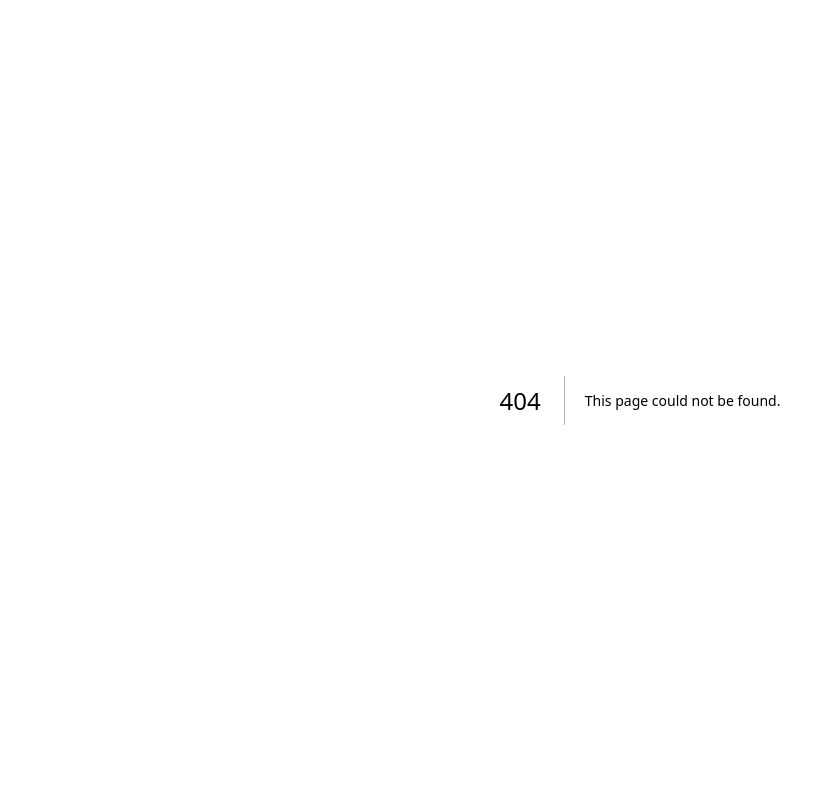
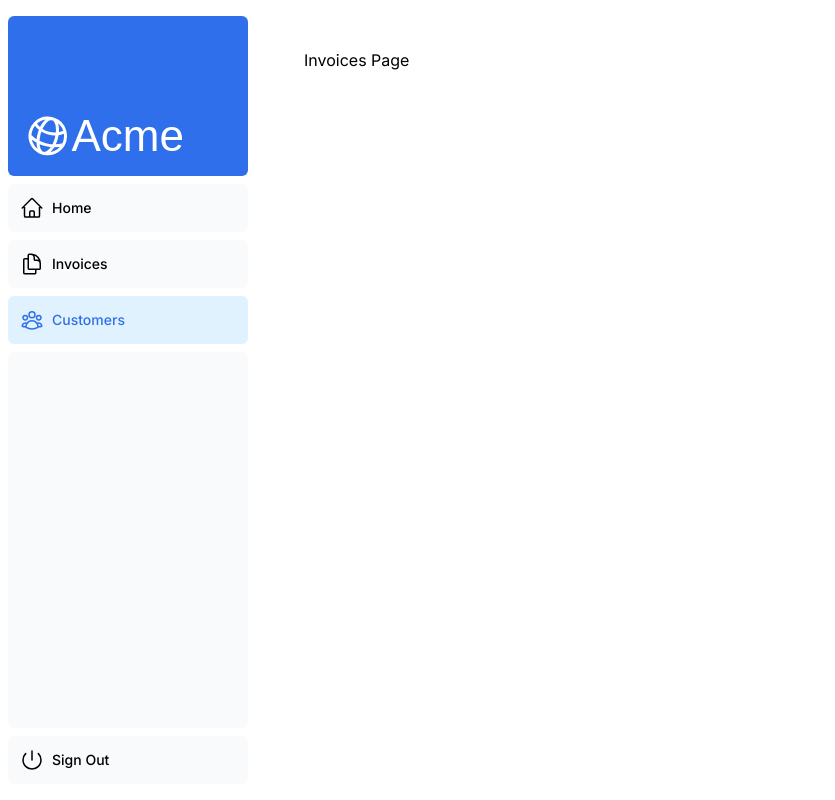
Before and after one commit to amberkamboj77/nextjs-dashboard, a Next.js app: page /dashboard/customers in a window 1280 px wide. Before the commit this address had no page. Shown: the whole page, without its empty margins (0-835 px from the left). Built offline with nearby package versions, Linux system fonts and the light colour scheme; a web font is replaced by a local one.

Commit message:
dashboard setup

```diff
--- /dev/null
+++ b/app/dashboard/customers/page.tsx
@@ -0,0 +1,3 @@
+export default function Page() {
+  return <p>Invoices Page</p>;
+}
--- /dev/null
+++ b/app/dashboard/invoices/page.tsx
@@ -0,0 +1,3 @@
+export default function Page() {
+  return <p>Invoices Page</p>;
+}
--- /dev/null
+++ b/app/dashboard/layout.tsx
@@ -0,0 +1,12 @@
+import SideNav from '@/app/ui/dashboard/sidenav';
+
+export default function Layout({ children }: { children: React.ReactNode }) {
+  return (
+    <div className="flex h-screen flex-col md:flex-row md:overflow-hidden">
+      <div className="w-full flex-none md:w-64">
+        <SideNav />
+      </div>
+      <div className="flex-grow p-6 md:overflow-y-auto md:p-12">{children}</div>
+    </div>
+  );
+}
--- /dev/null
+++ b/app/dashboard/page.tsx
@@ -0,0 +1,3 @@
+export default function Page() {
+  return <p>Dashboard Page</p>;
+}
--- a/app/ui/dashboard/nav-links.tsx
+++ b/app/ui/dashboard/nav-links.tsx
@@ -1,8 +1,13 @@
+'use client';
+
 import {
   UserGroupIcon,
   HomeIcon,
   DocumentDuplicateIcon,
 } from '@heroicons/react/24/outline';
+import Link from 'next/link';
+import { usePathname } from 'next/navigation';
+import clsx from 'clsx';
 
 // Map of links to display in the side navigation.
 // Depending on the size of the application, this would be stored in a database.
@@ -17,19 +22,25 @@
 ];
 
 export default function NavLinks() {
+  const pathname = usePathname();
   return (
     <>
       {links.map((link) => {
         const LinkIcon = link.icon;
         return (
-          <a
+          <Link
             key={link.name}
             href={link.href}
-            className="flex h-[48px] grow items-center justify-center gap-2 rounded-md bg-gray-50 p-3 text-sm font-medium hover:bg-sky-100 hover:text-blue-600 md:flex-none md:justify-start md:p-2 md:px-3"
+            className={clsx(
+              'flex h-[48px] grow items-center justify-center gap-2 rounded-md bg-gray-50 p-3 text-sm font-medium hover:bg-sky-100 hover:text-blue-600 md:flex-none md:justify-start md:p-2 md:px-3',
+              {
+                'bg-sky-100 text-blue-600': pathname === link.href,
+              },
+            )}
           >
             <LinkIcon className="w-6" />
             <p className="hidden md:block">{link.name}</p>
-          </a>
+          </Link>
         );
       })}
     </>
```
